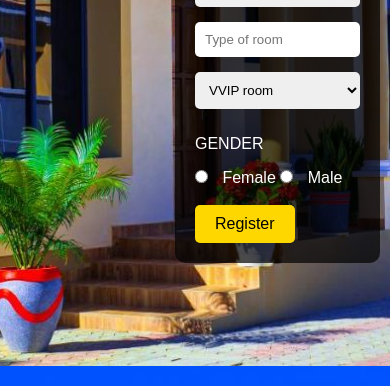
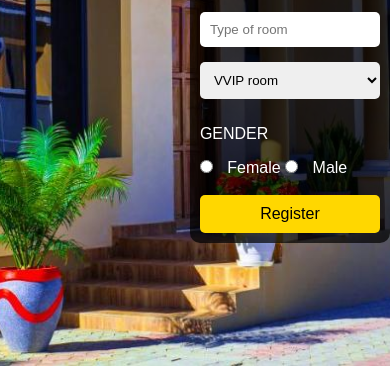
Before and after one commit to Irene0762949558/precious, a plain HTML site: page index.html in a window 390 px wide. Shown: the part 478-864 px from the top of the page. Drawn offline with Linux system fonts and the light colour scheme.

Commit message:
Update index.html

```diff
--- a/index.html
+++ b/index.html
@@ -15,13 +15,16 @@
             margin: 0;
             font-family: Arial, sans-serif;
             color: #fff;
+            text-align: center;
         }
         form {
             background: rgba(0, 0, 0, 0.7);
             padding: 20px;
             border-radius: 10px;
-            width: 300px;
+            width: 100%;
+            max-width: 400px;
             text-align: left;
+            box-sizing: border-box;
         }
         h1 {
             color: #FFD700;
@@ -46,6 +49,7 @@
             padding: 10px 20px;
             cursor: pointer;
             font-size: 16px;
+            width: 100%;
         }
         input[type="submit"]:hover {
             background-color: #FFC107;
@@ -54,11 +58,8 @@
             margin-bottom: 20px;
         }
         @media (max-width: 600px) {
-            body {
+            form {
                 padding: 10px;
-            }
-            form {
-                width: 100%;
             }
         }
     </style>
```
